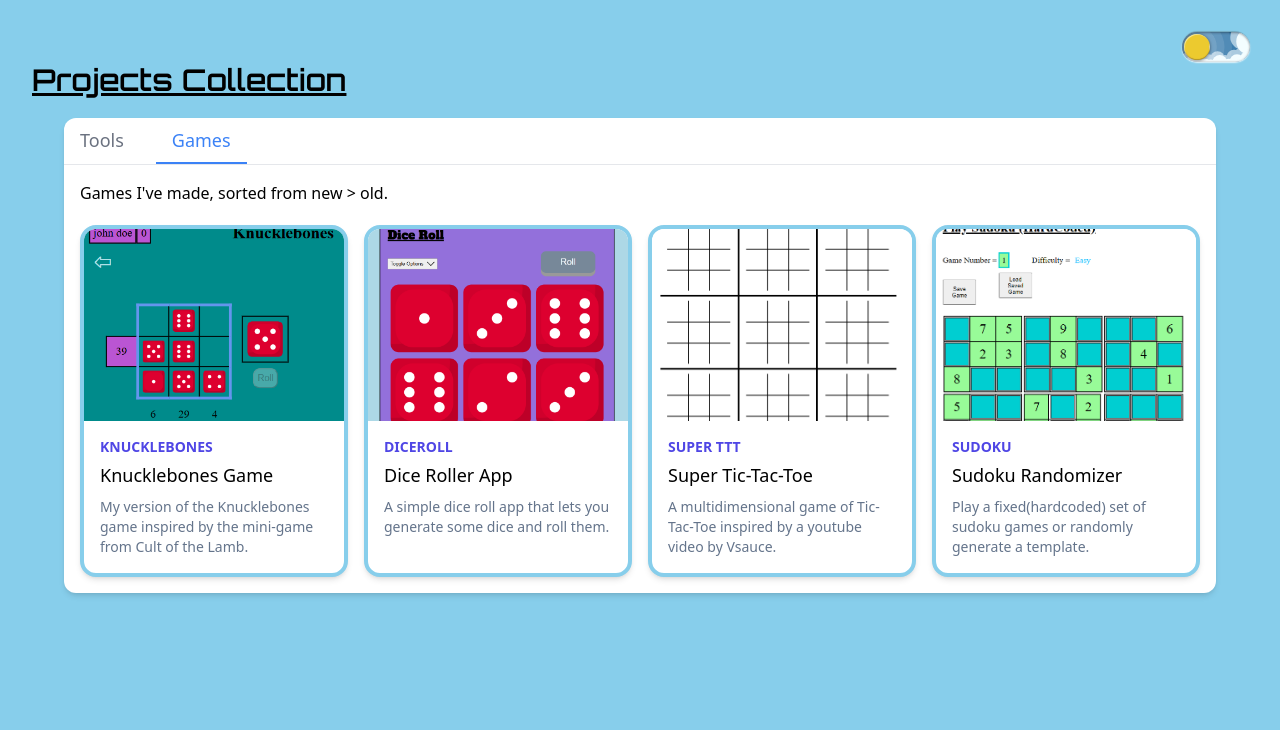
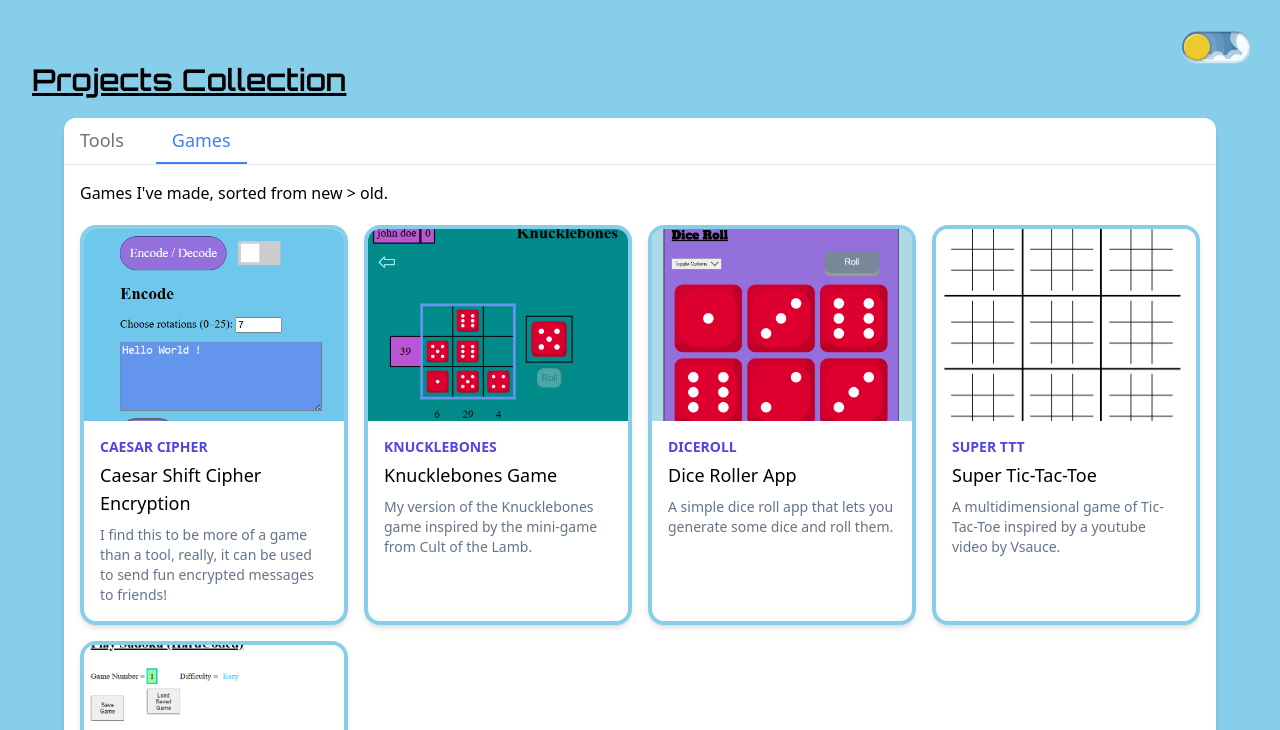
Before and after one commit to PeterCypers/Collected-Projects, a website: page index.html in a window 1280 px wide. Both pictures are taken after a click on the button "Games". Shown: the top 730 px of the page. Drawn offline with Linux system fonts and the light colour scheme.

Commit message:
added CaesarCipher to the collection

```diff
--- a/index.html
+++ b/index.html
@@ -173,6 +173,14 @@
       <p class="mb-5">Games I've made, sorted from new > old.</p>
 
       <div class="grid gap-4 sm:grid-cols-2 md:grid-cols-3 lg:grid-cols-4 max-w-[90vw] mx-auto">
+        <a href="https://petercypers.github.io/CaesarCipher/" class="w-full bg-white rounded-2xl border-4 border-[#87ceeb] dark:border-[#191970] shadow-md hover:shadow-xl transition-shadow duration-300">
+          <img class="w-full h-48 object-cover rounded-t-xl" src="./src/img/game_caesar_cipher.png" alt="Caesar Cipher">
+          <div class="p-4">
+            <h3 class="text-indigo-600 uppercase text-sm font-semibold">Caesar Cipher</h3>
+            <p class="mt-1 text-black font-medium text-lg">Caesar Shift Cipher Encryption</p>
+            <p class="mt-2 text-slate-500 text-sm">I find this to be more of a game than a tool, really, it can be used to send fun encrypted messages to friends!</p>
+          </div>
+        </a>
         <a href="https://petercypers.github.io/Knucklebones/" class="w-full bg-white rounded-2xl border-4 border-[#87ceeb] dark:border-[#191970] shadow-md hover:shadow-xl transition-shadow duration-300">
           <img class="w-full h-48 object-cover rounded-t-xl" src="./src/img/game_knucklebones.png" alt="knucklebones game">
           <div class="p-4">
```
Also changed, not shown: README.md, src/img/game_caesar_cipher.png (added).
